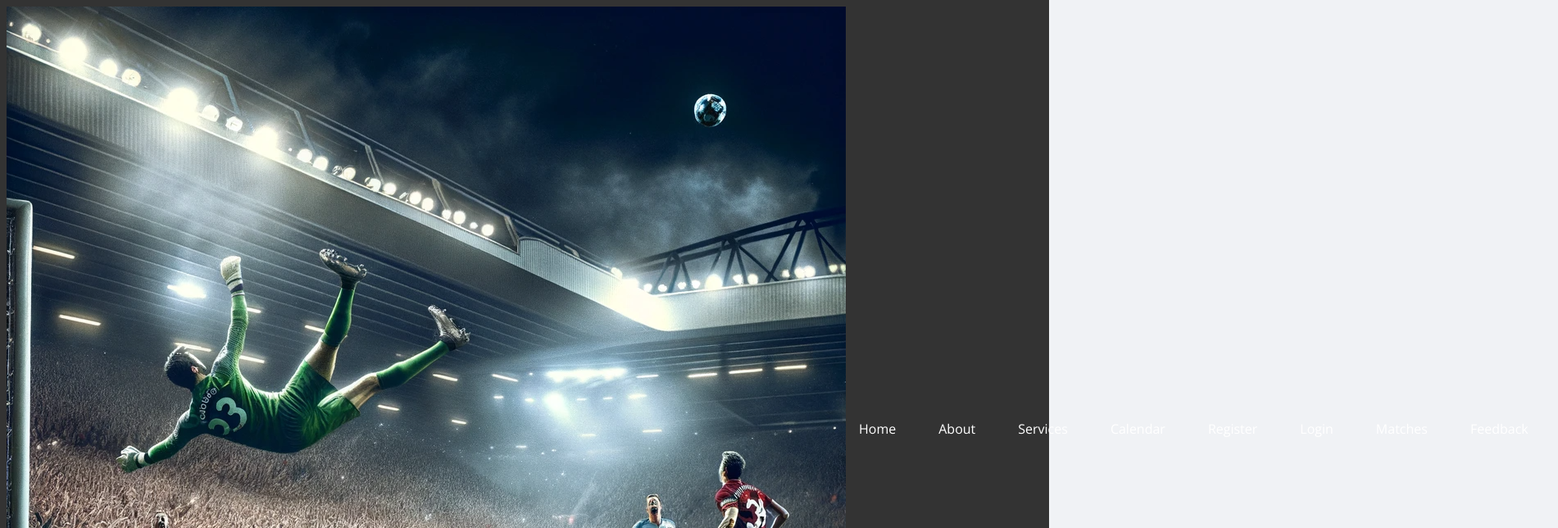
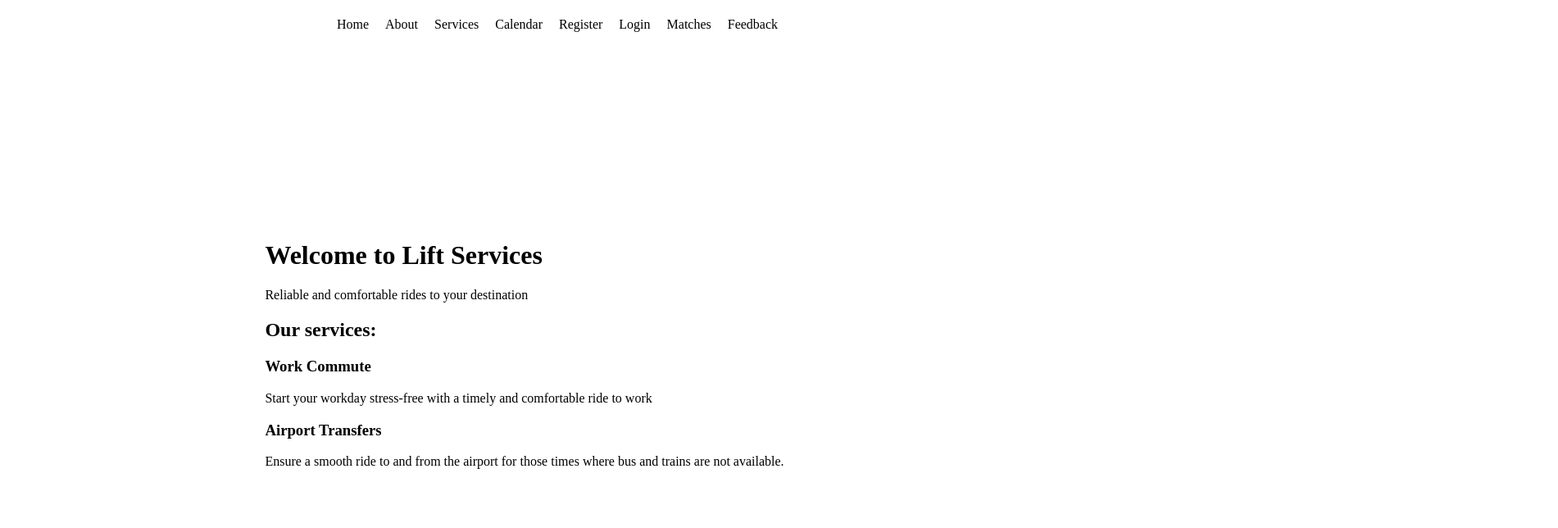
Before and after one commit to nathansolfan/app, a React (Create React App) app: page / in a window 1280 px wide. Shown: the top 644 px of the page at 82% size, 1901 px wide, since content can reach past the window. Built offline with nearby package versions, Linux system fonts and the light colour scheme.

Commit message:
deleted app.css and keep only index.css

```diff
--- a/src/App.css
+++ b/oldcode/App.css
@@ -7,7 +7,6 @@
   justify-content: center;
   color: white;
 }
-
 .button {
   background-color: #4CAF50; /* Green */
   color: white;
@@ -17,11 +16,9 @@
   cursor: pointer;
   font-size: 16px;
 }
-
 .button:hover {
   background-color: #45a049;
 }
-
 .navbar {
   background-color: #333;
   color: white;
--- a/src/App.js
+++ b/src/App.js
@@ -1,6 +1,6 @@
 import React, { useState } from "react";
 import { BrowserRouter as Router, Route, Routes } from "react-router-dom"; // Import BrowserRouter and other necessary components
-import "./App.css";
+import "./index.css";
 import Navbar from "./Navbar";
 import Home from "./Home";
 import About from "./About"; // Import your About component
--- a/src/Navbar.js
+++ b/src/Navbar.js
@@ -6,7 +6,7 @@ export default function Navbar({ isLoggedIn, user, handleLogout }) {
   return (
     <nav className="navbar">
       <div className="navbar-brand">
-        <img src={footballImage} alt="Football" />
+        {/* <img className="navbar-img" src={footballImage} alt="Football" /> */}
       </div>
       {isLoggedIn && (
         <div className="navbar-user-info">
--- a/src/index.css
+++ b/src/index.css
@@ -1,274 +1,76 @@
-@import url('https://fonts.googleapis.com/css2?family=Open+Sans:wght@400;600&display=swap');
-
-body {
-  font-family: 'Open Sans', Arial, sans-serif;
+/* Theme Variables */
+:root {
+  /* Existing variables */
+  --navbar-height: 60px; /* Adjust based on your design */
 }
 
-
-*{
-  margin: 0;
-  padding: 0;
-  box-sizing: border-box  ;
+/* Base Styles */
+body, html {
+  height: 100%;
+  display: flex;
+  justify-content: center;
+  align-items: center;
 }
 
-body{
-  background-color: #f0f2f5;
-  font-family: 'Open Sans', Arial, Helvetica, sans-serif;
-  -webkit-font-smoothing: antialiased;
-  -moz-osx-font-smoothing: grayscale;
+.App {
+  width: 100%; /* Adjust width as needed */
+  max-width: 1200px; /* Maximum width of the app content */
+  min-height: 100vh;
+  display: flex;
+  flex-direction: column;
+  align-items: center;
 }
 
-.text-center{
-  text-align: center;
+/* Navigation Bar */
+.navbar {
+  width: 100%; /* Navbar takes the full width of the .App container */
+  height: var(--navbar-height);
+  background-color: var(--navbar-bg);
+  display: flex;
+  justify-content: space-between;
+  align-items: center;
+  padding: 0 20px;
 }
 
-.hidden {
-  display: none;
+.navbar-brand {
+  /* Styles for your brand/logo */
 }
 
-.flex {
+.navbar-user-info {
+  /* Styles for user info section */
+}
+
+.nav-links {
+  list-style: none;
   display: flex;
 }
 
-.flex-center {
-  display: flex;
-  align-items: center;
-  justify-content: center;
+.nav-links li {
+  margin: 0 10px; /* Adjust spacing between links */
 }
 
-.mt-1 {margin-top: 1rem;}
-.mb-1 {margin-bottom: 1rem;}
-.mt-2 {margin-top: 2rem;}
-.mb-2 {margin-bottom: 2rem;}
-
-
-/* B A S E  S T Y L E S */
-h1, h2, h3, h4, h5, h6{
-  color: #333
+.nav-links a {
+  text-decoration: none;
+  color: var(--text-inverse);
+  transition: color 0.3s ease;
 }
 
-p {
-  line-height: 1.6;
+.nav-links a:hover {
+  color: var(--hover-text);
 }
 
-/* R E S P O N S I V E  D E S I G N */
-@media only screen and (max-width: 768px){
-  .my-calendar{
-    padding: 15px;
-  }
-  .navbar {
-    flex-direction: column;
-  }
-  .container {
-    padding: 10px;
-  }
-  .time-slot {
-    font-size: 14px;
-  }
+.btn-logout {
+  /* Styles for logout button */
+  margin-left: 20px; /* Adjust spacing */
+  cursor: pointer;
 }
 
-/* MY CALENDAR */
-
-.my-calendar {
-  max-width: 100%;
-  box-sizing: border-box;
-  margin: 0 auto;
-  padding: 20px;
-  background-color: #f9f9f9;
-  border-radius: 10px;
-  box-shadow: 0 2px 5px rgb(0,0,0,0.1);
+/* Centering Page Content */
+.main-content {
+  flex-grow: 1;
+  width: 100%; /* Adjust width as needed */
+  display: flex;
+  justify-content: center;
+  align-items: center;
+  flex-direction: column;
 }
-
-.calendar-container {
-  margin-bottom: 20px;
-}
-
-
-.calendar-container .react-calendar {
-  border: 1px solid #ddd;
-  max-width: 90%;
-  margin: auto;
-  border-radius: 8px;
-}
-/* CALENDAR HEADER */
-.calendar-container.react-calendar__navigation {
-  background-color: #4caf50;
-  color: white;
-  border-top-left-radius: 8px;
-  border-top-right-radius: 8px;
-}
-
-.calendar-container.react-calendar__month-view__days__day {
-  border-radius: 50%;
-  margin: 2px;
-}
-
-/* T I M E   S L O T S */
-.time-slots {
-  display: grid;
-  grid-template-columns: repeat(auto-fit, minmax(80px, 1fr));
-  gap: 10px;
-  padding: 10px;
-  list-style: none;
-}
-
-
-.time-slot {
-  padding: 10px;
-  background-color: #f0f0f0;
-  color: #333;
-  border-radius: 5px;
-  text-align: center;
-  cursor: pointer;
-  transition: background-color 0.3sec ease-in-out, transform 0.2sec ease-in-out;
-}
-
-
-
-.time-slot:hover {
-  background-color:#e0e0e0;
-  transform: translateY(-2px);
-}
-
-
-.time-slot.selected {
-  background-color: #4caf50;
-  color: white;
-  font-weight: bold;
-}
-
-.about-container {
-  background-color: #38a169;
-  box-shadow: 0 2px 4px rgb(0,0,0,0.1);
-}
-
-/* C O N F I R M A T I O N  */
-
-.confirmation-modal {
-  position: fixed;
-  top: 65%;
-  left: 50%;
-  transform: translate(-50%, -50%);
-  background: white;
-  padding: 20px;
-  border-radius: 5px;
-  box-shadow: 0 2px 10px rgba(0, 0, 0, 0.1);
-  z-index: 1000; /* Ensure it's above other content */
-}
-
-.confirmation-modal p {
-  margin-bottom: 20px;
-}
-
-.confirmation-overlay {
-  position: fixed;
-  top: 0;
-  left: 0;
-  width: 100%;
-  height: 100%;
-  background-color: rgba(0, 0, 0, 0.5); /* Semi-transparent black */
-  z-index: 999; /* Ensure it's below the modal but above other content */
-}
-
-/* H O M E */
-.home-container {
-  max-width: 1200px;
-  margin: auto;
-  padding: 20px;
-}
-
-.home-header, .services, .about, .contact {
-  margin-bottom: 40px;
-}
-
-.service-item {
-  margin-bottom: 20px;
-  background-color: #2a2c2e;
-  padding: 20px;
-  border-radius: 10px;
-}
-
-/* DELETE BUTTON */
-
-.delete-btn, .feedback-btn{
-  margin-left: 10px;
-  padding: 5px 15px;
-  background-color: #282424;
-  color: white;
-  border: none;
-  border-radius: 5px;
-  cursor: pointer;
-  transition: background-color 0.2s ease-in-out;
-}
-
-.delete-btn:hover, .feedback-btn:hover {
-  background-color: #ff5252;
-}
-
-/* LIST COMPONENT */
-.feedback-item {
-  background-color: #fff;
-  box-shadow: 0 2px 4px rbga(0,0,0,0.1);
-  padding: 15px;
-  border-radius: 8px;
-  margin-bottom: 10px;
-  transition: box-shadow 0.3s ease-in-out;
-
-}
-
-.feedback-item:hover {
-  box-shadow: 0 5px 8px rgba(0,0,0,0.5);
-
-}
-
-.feedback-content {
-  margin-bottom: 10px;
-}
-
-.feedback-rating {
-  font-weight: bold;
-}
-
-.feedback-comment {
-  color: #333;
-}
-
-.feedback-form-container {
-  background-color: #fff;
-  padding: 20px;
-  border-radius: 8px;
-  box-shadow: 0 2px 5px rgba(0,0,0,0.1);
-  max-width: 500px;
-  margin: auto;
-}
-
-.feedback-form-field {
-  margin-bottom: 15px;
-}
-
-.feedback-form-label {
-  display: block;
-  margin-bottom: 5px;
-  font-weight: bold;
-}
-
-.feedback-form-select, .feedback-form-textarea {
-  width: 100%;
-  padding: 10px;
-  border-radius: 5px;
-  border: 1px solid #ddd;
-}
-
-.feedback-form-textarea {
-  height: 100px;
-  /* resize: none; */
-}
-
-.feedback-form-submit {
-  background-color: #4caf50;
-  color: white;
-  padding: 10px 20px;
-  border: none;
-
-
-}
```
